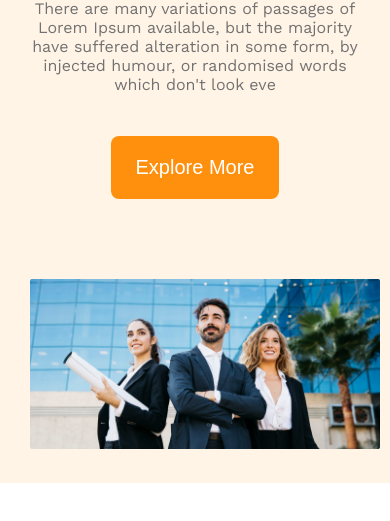
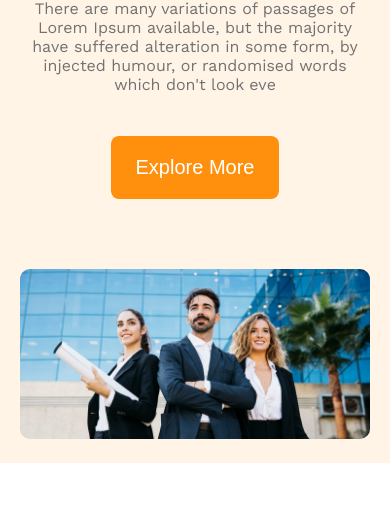
Before and after one commit to azimugv/G3-Architect-Website, a plain HTML site: page index.html in a window 390 px wide. Shown: the part 233-754 px from the top of the page. Drawn offline with nearby package versions, Linux system fonts and the light colour scheme.

Commit message:
Responsive Header Img ixed

```diff
--- a/styles/style.css
+++ b/styles/style.css
@@ -107,9 +107,7 @@ background: #FF900E;
         margin: 32px 0px 70px;
     }
 
-    .banner-img{
-        padding: 10px;
-    }
+
 
 }
 
```
